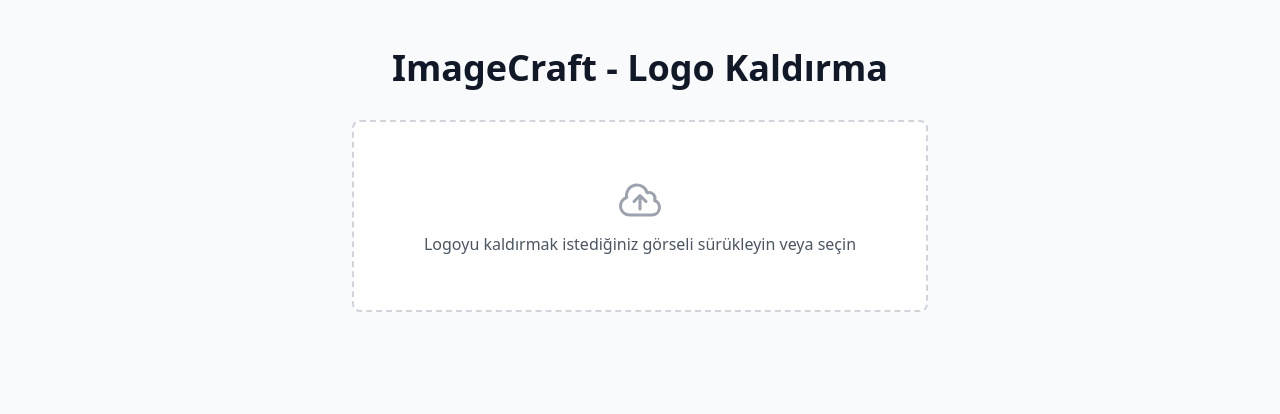
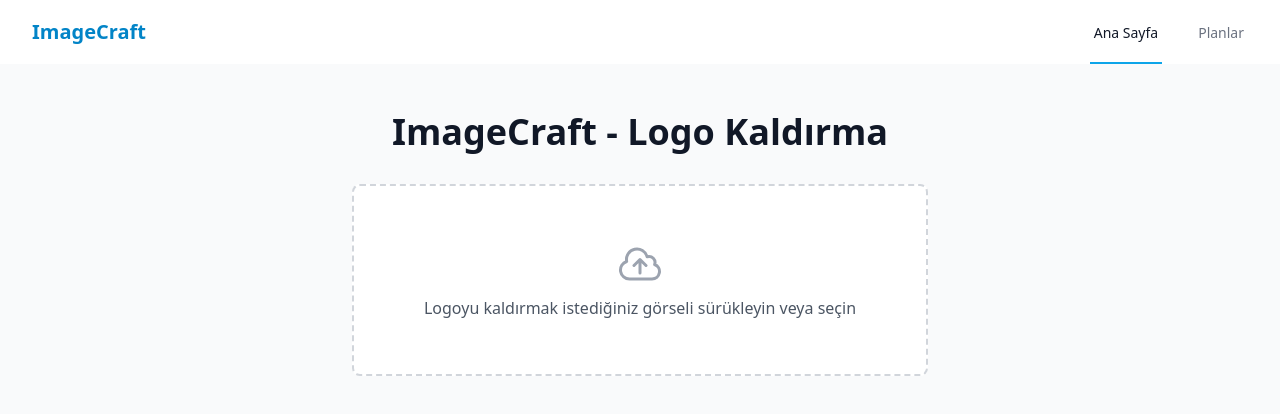
Before and after one commit to IImmoo/imagecraft-cloud, a Next.js app: page / in a window 1280 px wide. Shown: the top 414 px of the page. Built offline with nearby package versions, Linux system fonts and the light colour scheme.

Commit message:
Add header navigation

```diff
--- /dev/null
+++ b/components/Header.tsx
@@ -0,0 +1,45 @@
+import React from 'react';
+import Link from 'next/link';
+import { useRouter } from 'next/router';
+
+export default function Header() {
+  const router = useRouter();
+
+  return (
+    <header className="bg-white shadow-sm">
+      <nav className="max-w-7xl mx-auto px-4 sm:px-6 lg:px-8">
+        <div className="flex justify-between h-16">
+          <div className="flex">
+            <Link href="/" className="flex items-center">
+              <span className="text-xl font-bold text-primary-600">ImageCraft</span>
+            </Link>
+          </div>
+
+          <div className="flex space-x-8">
+            <Link
+              href="/"
+              className={`inline-flex items-center px-1 pt-1 border-b-2 text-sm font-medium ${
+                router.pathname === '/'
+                  ? 'border-primary-500 text-gray-900'
+                  : 'border-transparent text-gray-500 hover:border-gray-300 hover:text-gray-700'
+              }`}
+            >
+              Ana Sayfa
+            </Link>
+
+            <Link
+              href="/plans"
+              className={`inline-flex items-center px-1 pt-1 border-b-2 text-sm font-medium ${
+                router.pathname === '/plans'
+                  ? 'border-primary-500 text-gray-900'
+                  : 'border-transparent text-gray-500 hover:border-gray-300 hover:text-gray-700'
+              }`}
+            >
+              Planlar
+            </Link>
+          </div>
+        </div>
+      </nav>
+    </header>
+  );
+}
--- a/pages/_app.tsx
+++ b/pages/_app.tsx
@@ -1,6 +1,12 @@
 import '../styles/globals.css';
 import type { AppProps } from 'next/app';
+import Header from '../components/Header';
 
 export default function App({ Component, pageProps }: AppProps) {
-  return <Component {...pageProps} />;
+  return (
+    <>
+      <Header />
+      <Component {...pageProps} />
+    </>
+  );
 }
```
